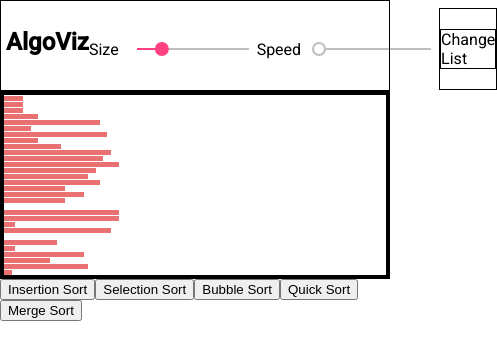
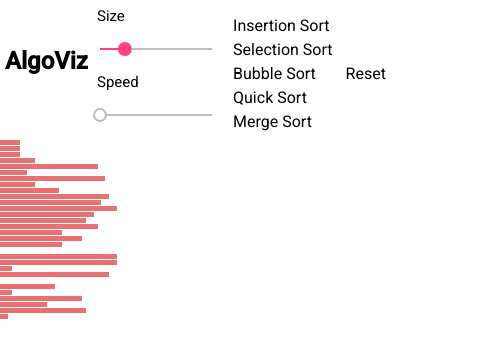
Before and after one commit to RajathWarrier/AlgoViz, an Angular app: page / in a window 390 px wide. Shown: the top 360 px of the page, 497 px wide, since content can reach past the window. Built offline with nearby package versions, Linux system fonts and the light colour scheme.

Commit message:
Shifted sorting buttons to header section, made webapp more responsive

```diff
--- a/src/app/sorting/sorting.component.css
+++ b/src/app/sorting/sorting.component.css
@@ -1,55 +1,67 @@
 .contents-flex-box {
     display: flex;
     margin: auto;
-    border: 1px solid;
     padding-top: 7px;
 }
 .logo {
     padding-left: 5px;
 }
-.size-container {
+.size_speed-container {
     display: flex;
     margin: auto;
     height: auto;
 }
-.size {
+.size-text, .speed-text {
     margin: auto;
+    margin-left: 5px;
 }
 .speed-container {
     display: flex;
     margin: auto;
     height: auto;
 }
-.speed {
-    margin: auto;
-}
 .list_elements-container {
     margin: auto;
-    border: 1px solid;
     padding-top: 20px;
     padding-bottom: 20px;
-}
-.list_elements {
-    border: 1px solid;
 }
 mat-slider {
     margin-left: 10px;
 }
+.sorting-algo-container {
+    display: flex;
+}
+.sorting-algo-container-small {
+    display: none;
+    margin: auto;
+}
+.sort {
+    margin: auto;
+    margin-left: 5px;
+    margin-right: 5px;
+}
 
-/*@media only screen and (max-width: 780px) {
-    .sorting_algo-container {
-        display: none;
+@media only screen and (max-width: 1050px) {
+    .sorting-algo-container {
+        display: block;
+        margin: auto;
     }
-    .sorting_algo-container-small {
-        display: inline;
+    .sort {
+        margin-top: 5px;
+        margin-bottom: 5px;
     }
-}*/
-.sorting-container {
-    margin: auto;
-    border: 2px solid;
-}
-.visual-list-container {
-    border: 2px solid;
+    .logo {
+        margin-top: 40px;
+    }
+    .size_speed-container {
+        display: block;
+    }
+    .size-text, .speed-text {
+        font-size: 15px;
+    }
+    mat-slider {
+        margin: auto;
+    }
 }
 .separator {
     height: 1px;
--- a/src/app/sorting/sorting.component.html
+++ b/src/app/sorting/sorting.component.html
@@ -6,16 +6,22 @@
                     <h2 class="logo-text">AlgoViz</h2>
                 </div>
             </div>
-            <div class="size-container">
-                <div class="size">Size</div>
+            <div class="size_speed-container">
+                <div class="size-text">Size</div>
                 <mat-slider (input)="onSizeChange($event)" class="slider" thumbLabel [displayWith]="formatLabel" min="10" max="100" value="30"></mat-slider>
+                <div class="speed-text">Speed</div>
+                <mat-slider (input)="onSpeedChange($event)" class="slider" [displayWith]="formatLabel" min="200" max="400" value="75"></mat-slider>
             </div>
-            <div class="speed-container">
-                <div class="speed">Speed</div>
-                <mat-slider (input)="onSpeedChange($event)" class="slider" [displayWith]="formatLabel" min="200" max="400"></mat-slider>
+            <div class="sorting-algo-container">
+                <div class="sort" (click)="insertionSort(0, 0)">Insertion Sort</div>
+                <div class="sort" (click)="selectionSort(0, 1, 0)">Selection Sort</div>
+                <div class="sort" (click)="bubbleSort(0, 0)">Bubble Sort</div>
+                <div class="sort" (click)="quickSort(0, size - 1)">Quick Sort</div>
+                <div class="sort" (click)="mergeSort(size, 0, 1)">Merge Sort</div>
             </div>
+            <div class="sorting-algo-container-small">Sorting Method</div>
             <div class="list_elements-container">
-                <div class="list_elements" (click)="changeList()">Change List</div>
+                <div class="list_elements" (click)="changeList()">Reset</div>
             </div>
         </div>
     </nav>
@@ -28,8 +34,3 @@
         </div>
     </div>
 </div>
-<button class="button" (click)="insertionSort(0, 0)">Insertion Sort</button>
-<button class="button" (click)="selectionSort(0, 1, 0)">Selection Sort</button>
-<button class="button" (click)="bubbleSort(0, 0)">Bubble Sort</button>
-<button class="button" (click)="quickSort(0, size - 1)">Quick Sort</button>
-<button class="button" (click)="mergeSort(size, 0, 1)">Merge Sort</button>
```
Also changed, not shown: 1 other file (tests, documents, lock files or other folders).
